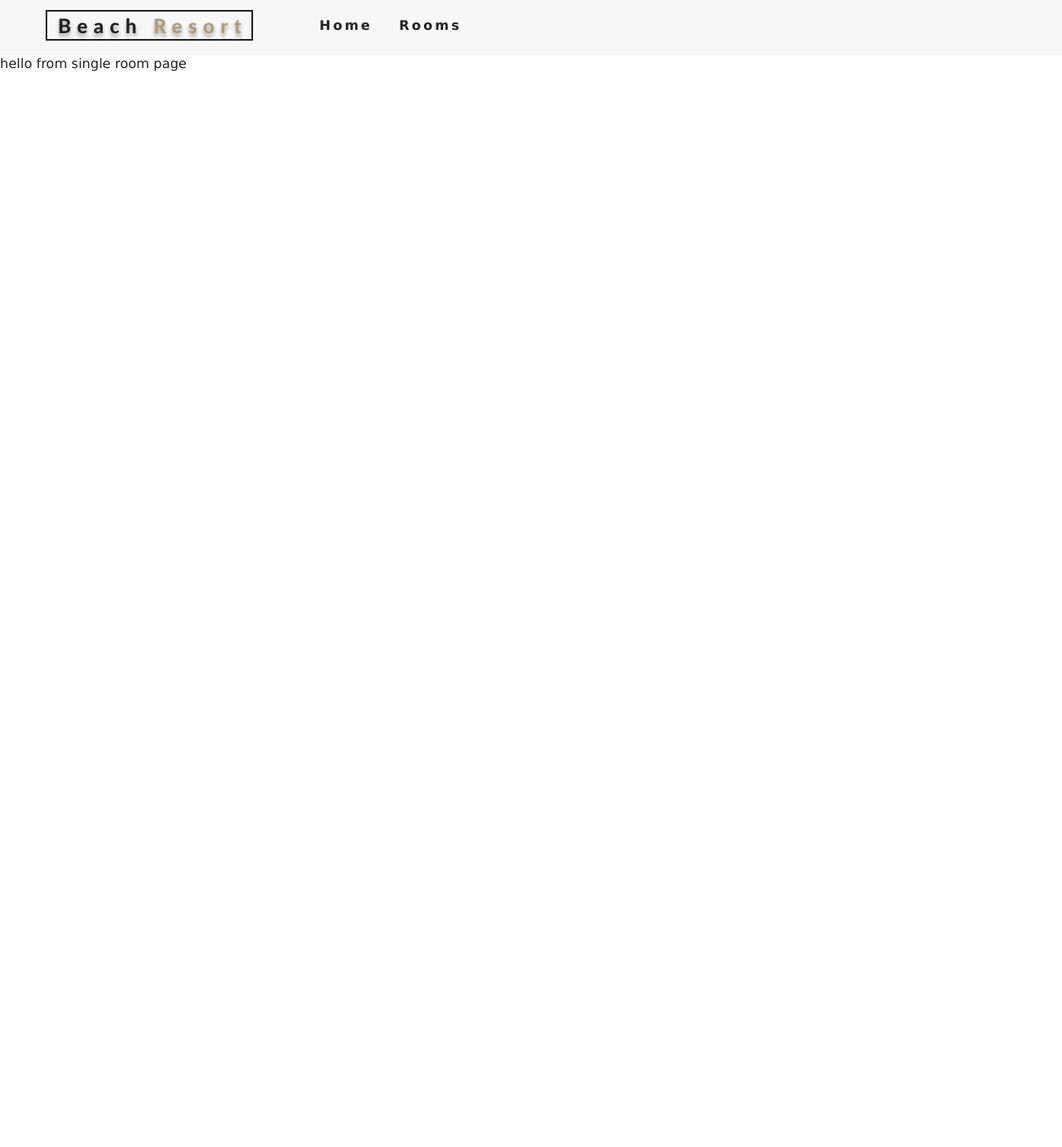
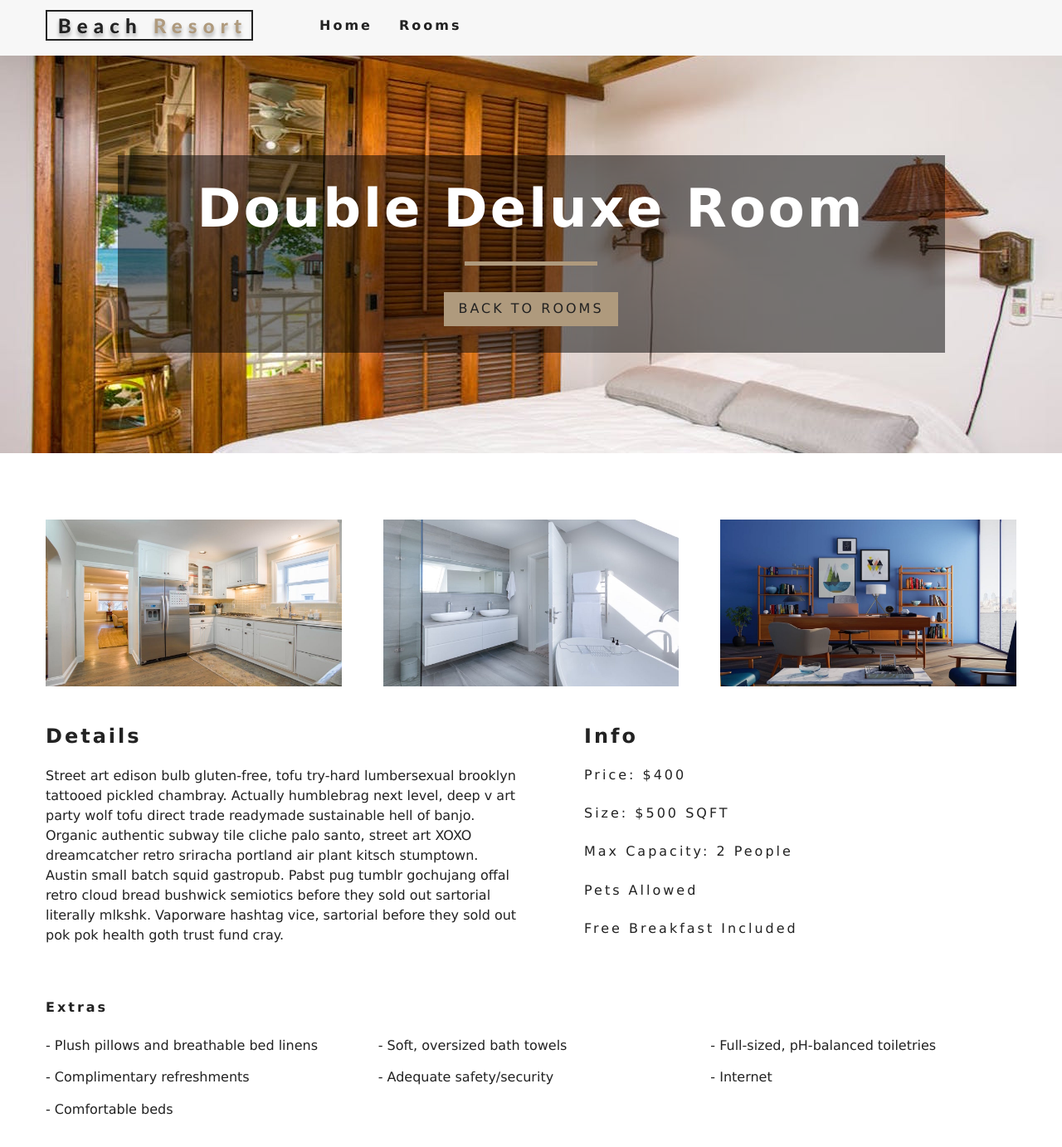
Before and after one commit to MykolaZahanych/hotel-reservation, a React (Create React App) app: page /rooms/double-deluxe in a window 1280 px wide. Shown: the top 1382 px of the page at 83% size. Before the commit the page ends 800 px from the top, so only its background shows below. Built offline with nearby package versions, Linux system fonts and the light colour scheme.

Commit message:
styled-components, single room page

```diff
--- a/package.json
+++ b/package.json
@@ -10,7 +10,8 @@
     "react-dom": "^16.13.1",
     "react-icons": "^3.10.0",
     "react-router-dom": "^5.2.0",
-    "react-scripts": "3.4.1"
+    "react-scripts": "3.4.1",
+    "styled-components": "^5.1.1"
   },
   "scripts": {
     "start": "react-scripts start",
--- /dev/null
+++ b/src/components/StyledHero.js
@@ -0,0 +1,12 @@
+import styled from 'styled-components';
+import defaultImg from '../images/room-1.jpeg';
+
+const StyledHero = styled.header`
+  min-height: 60vh;
+  background: url(${(props) => (props.img ? props.img : defaultImg)}) center/cover no-repeat;
+  display: flex;
+  align-items: center;
+  justify-content: center;
+`;
+
+export default StyledHero;
--- a/src/context.js
+++ b/src/context.js
@@ -32,8 +32,18 @@
     return tempItems;
   }
 
+  getRoom = (slug) => {
+    let tempRooms = [...this.state.rooms];
+    const room = tempRooms.find((room) => room.slug === slug);
+    return room;
+  };
+
   render() {
-    return <RoomContext.Provider value={{ ...this.state }}>{this.props.children}</RoomContext.Provider>;
+    return (
+      <RoomContext.Provider value={{ ...this.state, getRoom: this.getRoom }}>
+        {this.props.children}
+      </RoomContext.Provider>
+    );
   }
 }
 
--- a/src/pages/Home.js
+++ b/src/pages/Home.js
@@ -4,7 +4,7 @@
 import Hero from '../components/Hero';
 import Banner from '../components/Banner';
 import Services from '../components/Services';
-import FeaturedRooms from '../components/FeaturedRooms'
+import FeaturedRooms from '../components/FeaturedRooms';
 
 const Home = () => {
   return (
--- a/src/pages/SingleRoom.js
+++ b/src/pages/SingleRoom.js
@@ -1,11 +1,76 @@
-import React, { Component } from 'react'
+import React, { Component } from 'react';
+import defaultBcg from '../images/room-1.jpeg';
+import Banner from '../components/Banner';
+import { Link } from 'react-router-dom';
+import { RoomContext } from '../context';
+import StyledHero from '../components/StyledHero';
 
 export default class SingleRoom extends Component {
+  constructor(props) {
+    super(props);
+    this.state = {
+      slug: this.props.match.params.slug,
+      defaultBcg,
+    };
+  }
+  static contextType = RoomContext;
+
+  componentDidMount() {}
+
   render() {
+    let { getRoom } = this.context;
+    let room = getRoom(this.state.slug);
+    if (!room) {
+      return (
+        <div className='error'>
+          <h3>No such room could be found...</h3>
+          <Link to='/rooms' className='btn-primary'>
+            Back to rooms
+          </Link>
+        </div>
+      );
+    }
+    const { name, description, capacity, size, price, extras, breakfast, pets, images } = room;
+    const [mainImg, ...defaultImg] = images;
     return (
-      <div>
-        hello from single room page
-      </div>
-    )
+      <>
+        <StyledHero img={mainImg}>
+          <Banner title={`${name} room`}>
+            <Link to='/rooms' className='btn-primary'>
+              back to rooms
+            </Link>
+          </Banner>
+        </StyledHero>
+        <section className='single-room'>
+          <div className='single-room-images'>
+            {defaultImg.map((item, index) => {
+              return <img key={index} src={item} alt={name} />;
+            })}
+          </div>
+          <div className='single-room-info'>
+            <article className='desc'>
+              <h3>details</h3>
+              <p>{description}</p>
+            </article>
+            <article className='info'>
+              <h3>info</h3>
+              <h6>price: ${price}</h6>
+              <h6>size: ${size} SQFT</h6>
+              <h6>max capacity: {capacity > 1 ? `${capacity} people` : `${capacity} person`}</h6>
+              <h6>{pets ? 'pets allowed' : 'no pets allowed'}</h6>
+              <h6>{ breakfast && 'free breakfast included'}</h6>
+            </article>
+          </div>
+        </section>
+        <section className='room-extras'>
+          <h6>extras</h6>
+          <ul className="extras">
+            {extras.map((item, index) => {
+              return <li key={index}>- {item}</li>
+            })}
+          </ul>
+        </section>
+      </>
+    );
   }
 }
```
Also changed, not shown: 1 other file (tests, documents, lock files or other folders).
